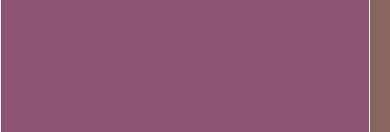
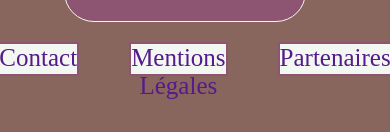
Before and after one commit to xawad3/TPHTML, a plain HTML site: page TpResponsive/TP1/new.html in a window 390 px wide. Shown: the part 6416-6548 px from the top of the page. After the commit the page ends 6516 px from the top, so only its background shows below. Drawn offline with Linux system fonts and the light colour scheme.

Commit message:
c presque ok

```diff
--- a/TpResponsive/TP1/new.css
+++ b/TpResponsive/TP1/new.css
@@ -6,7 +6,7 @@
 .OK {
     display: grid;
     grid-template-columns: 1fr 6fr 1fr;
-    grid-template-rows: 1fr 4fr ;
+    grid-template-rows: 1fr 0.1fr ;
     grid-gap:20px;
     justify-items: center;
 }
@@ -63,7 +63,7 @@ section {
 }
 
 aside {
-    grid-column: 3 / 4;
+    grid-column: 3 ;
     grid-row: 1 /2 ;
     background-color:#8E5572;
     padding:20px;
@@ -75,8 +75,8 @@ aside {
 }
 
 footer {
-    grid-column: 1 /4;
-    grid-row: 2/3;
+    grid-column: 1 /3;
+    grid-row: 2;
     display: grid;
     grid-template-columns: 1fr 1fr 1fr;
     grid-gap:50px;
@@ -110,22 +110,67 @@ footer {
 
 a:link {
     text-decoration: none;
+
+
+
+
+}
+
+
+
+@media only screen and (max-width:1200px) {
+
+    .article {
+        display: flex;
+        flex-direction: column;
+    }
+
+    /* aside {
+        grid-row: 2;
+        grid-column: 1/4;
+        grid-template-columns: repeat(3, 1fr);
+        gap: 10px;
+        grid-auto-rows: 100px;
+    }
+
+
+    .box1 {
+        display: inline-block;
+    } */
+
+
 }
 
 @media only screen and (max-width:1000px) {
+
+    .OK {
+        display: grid;
+        grid-template-columns: 1fr 6fr 1fr;
+        grid-template-rows: 0.1fr 1fr 0.1fr ;
+        grid-gap:20px;
+        justify-items: center;
+    }
+
 
     nav {
         grid-column: 1 / 4;
         grid-row: 1 / 2;
         background-color:#8E5572;
         padding: 20px;
-        height: 50px;
+        height: auto;
         border-radius: 30px;
         border: 1px solid #F2F7F2;
         margin-top: 20px;
         margin-left:20px;
 
         margin-bottom:50px ;
+
+    }
+
+    section {
+        grid-column: 2 /3 ;
+        grid-row: 2/3;
+
 
     }
 
@@ -136,14 +181,23 @@ a:link {
     }
 
     aside {
-        grid-row: 2/3;
-        grid-column: 1/4;
+        grid-row: 3;
+        grid-column: 2/3;
         grid-template-columns: repeat(3, 1fr);
         gap: 10px;
         grid-auto-rows: 100px;
+        height: auto;
     }
 
+    footer {
+        grid-column: 1 /4;
+        grid-row: 4;
+        display: grid;
+        grid-template-columns: 1fr 1fr 1fr;
+        grid-gap:50px;
+        justify-items: center;
 
+    }
     .box1 {
         display: inline-block;
     }
```
Also changed, not shown: TpResponsive/TP1/new.html (+2 -2 lines).
